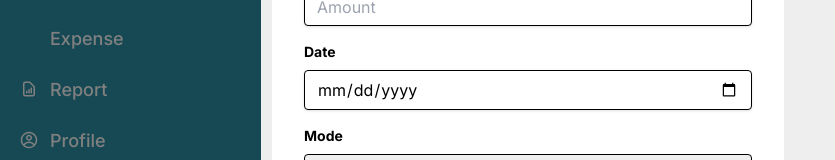
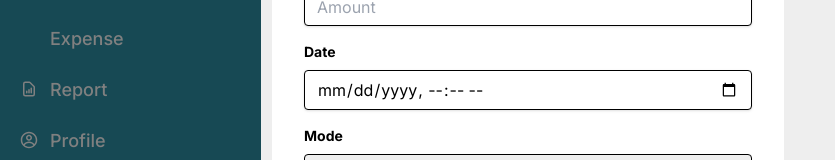
Before and after one commit to Purav2003/Expense-Tracker, a React (Create React App) app: page /income in a window 1280 px wide. Shown: the part 218-378 px from the top of the page, without its empty margins (0-835 px from the left). Built offline with nearby package versions, Linux system fonts and the light colour scheme; some icons are missing.

Commit message:
Added incoemform

```diff
--- /dev/null
+++ b/src/Components/IncomeBar.jsx
@@ -0,0 +1,9 @@
+const IncomeBar = () => {
+    return (
+        <>
+        <h1>kdkdkd</h1>
+        </>
+    )
+}
+
+export default IncomeBar
--- a/src/Components/IncomeForm.jsx
+++ b/src/Components/IncomeForm.jsx
@@ -63,7 +63,7 @@ const IncomeForm = () => {
                 <label className="block text-black-700 text-sm font-bold mb-2">
                   Date
                 </label>
-                <input className="date shadow appearance-none border border-black rounded w-full py-2 px-3 text-black-700 leading-tight focus:outline-none focus:shadow-outline" type="date" placeholder="Amount" required />
+                <input className="date shadow appearance-none border border-black rounded w-full py-2 px-3 text-black-700 leading-tight focus:outline-none focus:shadow-outline" type="datetime-local" placeholder="Amount" required />
               </div>
               <div className="mb-4 form-field">
                 <label className="block text-black-700 text-sm font-bold mb-2">
--- a/src/Pages/Income.jsx
+++ b/src/Pages/Income.jsx
@@ -1,6 +1,7 @@
 import Sidebar from "../Components/Sidebar"
 import { Link } from "react-router-dom"
 import IncomeForm from "../Components/IncomeForm"
+import IncomeBar from "../Components/IncomeBar"
 const Income = () =>{
     return(
         <div>
```
